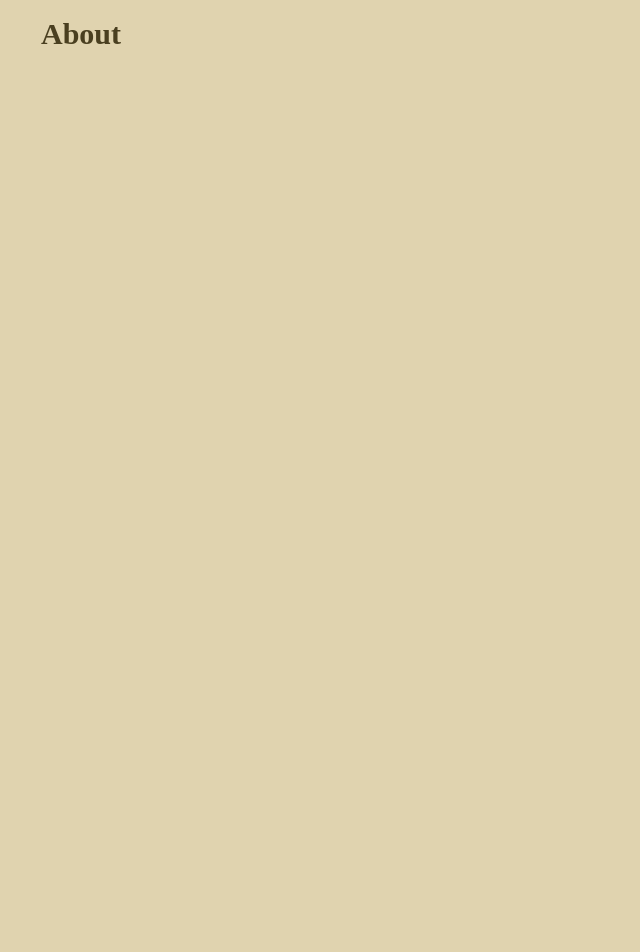
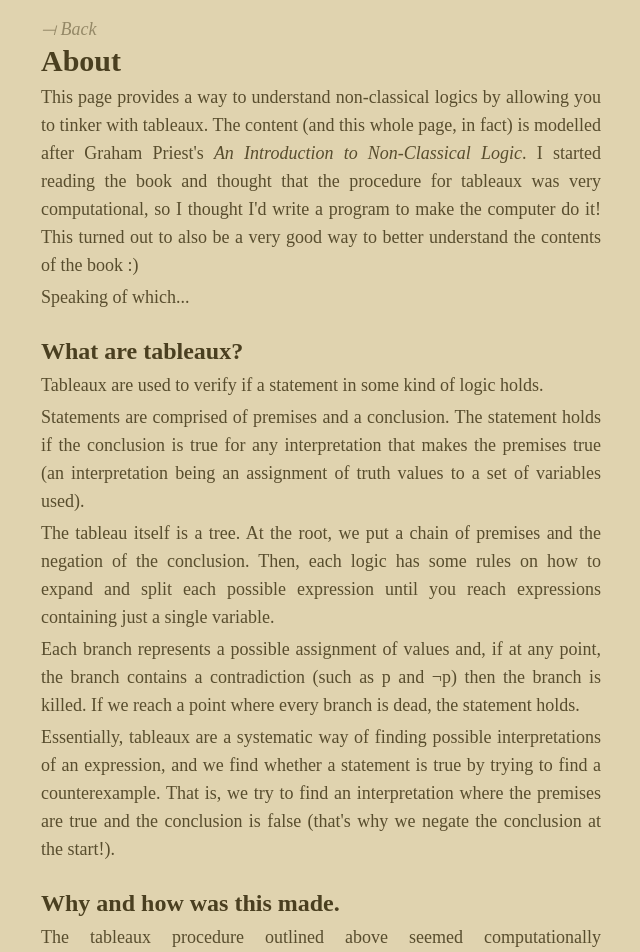
Before and after one commit to odilf/tableaux, a SvelteKit app in the folder playground/: page /about in a window 1280 px wide. Shown: the top 952 px of the page, without its empty margins (319-959 px from the left). Before the commit the page ends 800 px from the top, so only its background shows below. Built offline with nearby package versions, Linux system fonts and the light colour scheme; a web font is replaced by a local one.

Commit message:
feat: add about page

```diff
--- a/playground/src/routes/about/+page.svelte
+++ b/playground/src/routes/about/+page.svelte
@@ -1,3 +1,83 @@
-<main class="column">
+<script>
+	import Back from '$lib/components/Back.svelte';
+</script>
+
+<main class="column pb-32">
+	<Back href="/" />
 	<h1 class="text-3xl font-bold">About</h1>
+	<p>
+		This page provides a way to understand non-classical logics by allowing you to tinker with
+		tableaux. The content (and this whole page, in fact) is modelled after <a
+			href="https://www.cambridge.org/it/universitypress/subjects/philosophy/philosophy-science/introduction-non-classical-logic-if-2nd-edition"
+			target="_blank"
+			rel="noreferrer"
+		>
+			Graham Priest's <em>An Introduction to Non-Classical Logic</em>
+		</a>. I started reading the book and thought that the procedure for tableaux was very
+		computational, so I thought I'd write a program to make the computer do it! This turned out to
+		also be a very good way to better understand the contents of the book :)
+	</p>
+	<p>Speaking of which...</p>
+
+	<h2 class="mt-6 text-2xl font-bold">What are tableaux?</h2>
+	<p>Tableaux are used to verify if a statement in some kind of logic holds.</p>
+	<p>
+		Statements are comprised of premises and a conclusion. The statement holds if the conclusion is
+		true for any interpretation that makes the premises true (an interpretation being an assignment
+		of truth values to a set of variables used).
+	</p>
+	<p>
+		The tableau itself is a tree. At the root, we put a chain of premises and the negation of the
+		conclusion. Then, each logic has some rules on how to expand and split each possible expression
+		until you reach expressions containing just a single variable.
+	</p>
+	<p>
+		Each branch represents a possible assignment of values and, if at any point, the branch contains
+		a contradiction (such as p and ¬p) then the branch is killed. If we reach a point where every
+		branch is dead, the statement holds.
+	</p>
+	<p>
+		Essentially, tableaux are a systematic way of finding possible interpretations of an expression,
+		and we find whether a statement is true by trying to find a counterexample. That is, we try to
+		find an interpretation where the premises are true and the conclusion is false (that's why we
+		negate the conclusion at the start!).
+	</p>
+
+	<h2 class="mt-6 text-2xl font-bold">Why and how was this made.</h2>
+	<p>
+		The tableaux procedure outlined above seemed computationally straightfowrard to me, and I felt
+		it was beggin to be implemented with an actual computer.
+	</p>
+	<p>
+		I did the core tableaux implementation in Rust, since it seems a nice "black box", clear inputs
+		and outputs type of problem that needs correctness which is well-suited for Rust. It does use a
+		lot of trees (the tableau itself is a tree, but so are expressions, which means tableaux are
+		trees where every node is another tree!) and people say you can't do trees in Rust; but you can,
+		and it's not that bad. The tableau itself uses a <code>Vec</code> of nodes and
+		<code>NodeId</code>s as indices in the <code>Vec</code>, while the expressions use boxing.
+	</p>
+	<p>
+		The Rust implementation seems efficient, but I'm sure it can be made even better. This could be
+		useful for more complicated logics and such.
+	</p>
+	<p>
+		The final nice thing about Rust is that you can compile it to WebAssembly, so all tableaux in
+		this website run locally and efficiently on your browser!
+	</p>
+	<p>
+		And, as the final part of the stack, this website is a SvelteKit site, I'm using Nix to package
+		it and the font is Libertinus, inspired by the default option in Typst.
+	</p>
+	<p>
+		<a href="https://github.com/odilf/tableaux">You can see the source code here</a>. Thanks for
+		reading, have fun!
+	</p>
 </main>
+
+<style lang="postcss">
+	@reference "../../app.css";
+
+	p {
+		@apply mt-1 text-justify text-lg opacity-90;
+	}
+</style>
```
